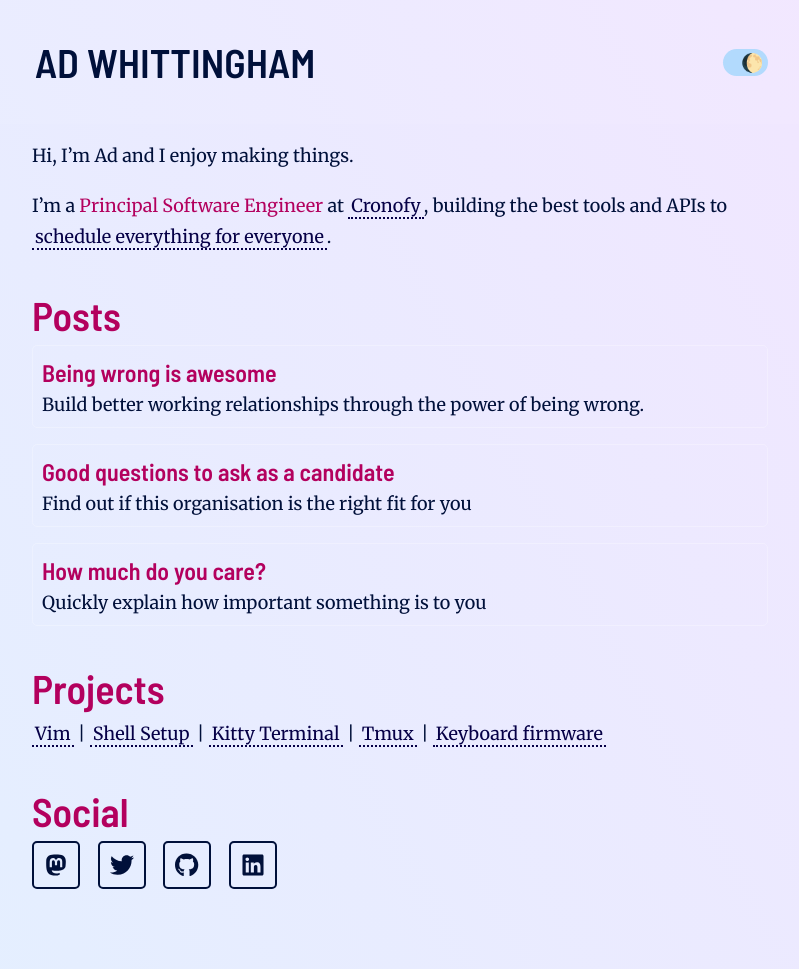
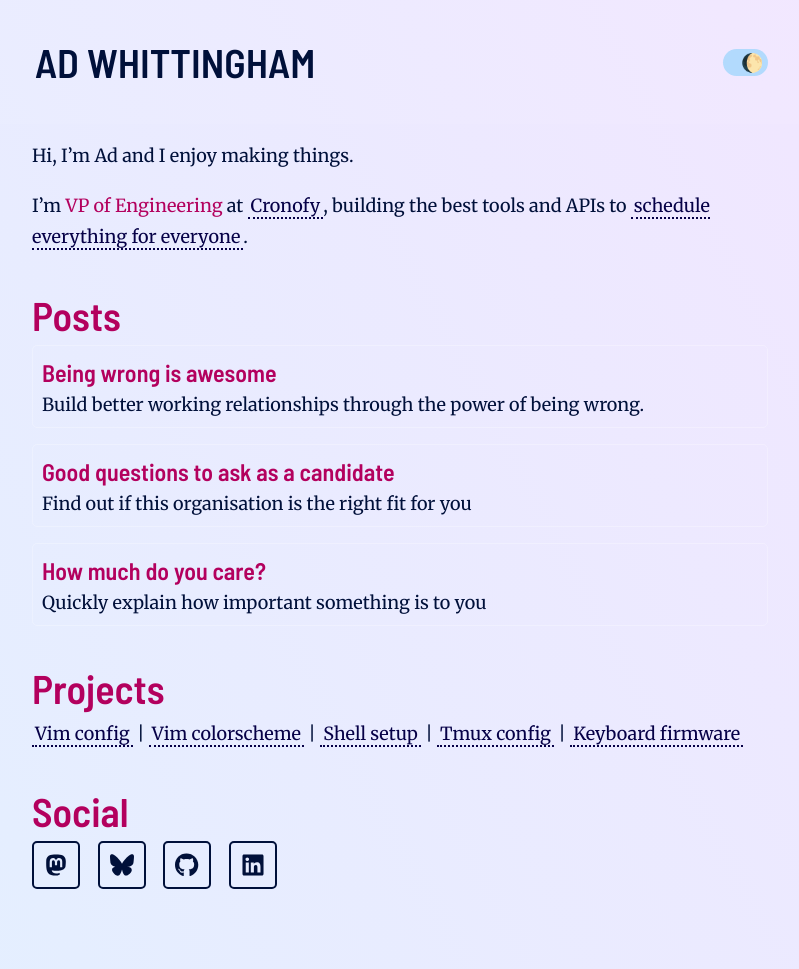
Before and after one commit to AdamWhittingham/personal-site, a Jekyll site: the page built from index.md, in a window 1280 px wide. Shown: the whole page, without its empty margins (240-1039 px from the left). Built offline with Jekyll 4.4.1, drawn with Linux system fonts in a browser that asks for light colours.

```diff
--- a/index.md
+++ b/index.md
@@ -7,7 +7,7 @@ canonical_url: https://adam.whittingham.dev
 
 Hi, I'm Ad and I enjoy making things.
 
-I'm a <em>Principal Software Engineer</em> at <a href="https://cronofy.com">Cronofy</a>, building the best tools and APIs to <a href="https://cronofy.com">schedule everything for everyone</a>.
+I'm <em>VP of Engineering</em> at <a href="https://cronofy.com">Cronofy</a>, building the best tools and APIs to <a href="https://cronofy.com">schedule everything for everyone</a>.
 
 # Posts
 
@@ -22,13 +22,13 @@ I'm a <em>Principal Software Engineer</em> at <a href="https://cronofy.com">Cron
 
 # Projects
 
-[Vim](https://github.com/AdamWhittingham/vim-config)
+[Vim config](https://github.com/AdamWhittingham/vim-config)
 |
-[Shell Setup](https://github.com/AdamWhittingham/adshell)
+[Vim colorscheme](https://github.com/AdamWhittingham/vim-adcode-theme)
 |
-[Kitty Terminal](https://github.com/AdamWhittingham/adshell/blob/master/config/kitty/kitty.conf)
+[Shell setup](https://github.com/AdamWhittingham/adshell)
 |
-[Tmux](https://github.com/AdamWhittingham/tmux-config)
+[Tmux config](https://github.com/AdamWhittingham/tmux-config)
 |
 [Keyboard firmware](https://github.com/AdamWhittingham/keyboards)
 
@@ -39,8 +39,8 @@ I'm a <em>Principal Software Engineer</em> at <a href="https://cronofy.com">Cron
     <svg xmlns="http://www.w3.org/2000/svg" viewBox="0 0 448 512"><!-- Font Awesome Pro 5.15.4 by @fontawesome - https://fontawesome.com License - https://fontawesome.com/license (Commercial License) --><path d="M433 179.11c0-97.2-63.71-125.7-63.71-125.7-62.52-28.7-228.56-28.4-290.48 0 0 0-63.72 28.5-63.72 125.7 0 115.7-6.6 259.4 105.63 289.1 40.51 10.7 75.32 13 103.33 11.4 50.81-2.8 79.32-18.1 79.32-18.1l-1.7-36.9s-36.31 11.4-77.12 10.1c-40.41-1.4-83-4.4-89.63-54a102.54 102.54 0 0 1-.9-13.9c85.63 20.9 158.65 9.1 178.75 6.7 56.12-6.7 105-41.3 111.23-72.9 9.8-49.8 9-121.5 9-121.5zm-75.12 125.2h-46.63v-114.2c0-49.7-64-51.6-64 6.9v62.5h-46.33V197c0-58.5-64-56.6-64-6.9v114.2H90.19c0-122.1-5.2-147.9 18.41-175 25.9-28.9 79.82-30.8 103.83 6.1l11.6 19.5 11.6-19.5c24.11-37.1 78.12-34.8 103.83-6.1 23.71 27.3 18.4 53 18.4 175z"/></svg>
   </a>
 
-  <a href="https://twitter.com/adamwhittingham" aria-label="View Adam's Twitter profile">
-    <svg xmlns="http://www.w3.org/2000/svg" viewBox="0 0 512 512"><!-- Font Awesome Pro 5.15.4 by @fontawesome - https://fontawesome.com License - https://fontawesome.com/license (Commercial License) --><path d="M459.37 151.716c.325 4.548.325 9.097.325 13.645 0 138.72-105.583 298.558-298.558 298.558-59.452 0-114.68-17.219-161.137-47.106 8.447.974 16.568 1.299 25.34 1.299 49.055 0 94.213-16.568 130.274-44.832-46.132-.975-84.792-31.188-98.112-72.772 6.498.974 12.995 1.624 19.818 1.624 9.421 0 18.843-1.3 27.614-3.573-48.081-9.747-84.143-51.98-84.143-102.985v-1.299c13.969 7.797 30.214 12.67 47.431 13.319-28.264-18.843-46.781-51.005-46.781-87.391 0-19.492 5.197-37.36 14.294-52.954 51.655 63.675 129.3 105.258 216.365 109.807-1.624-7.797-2.599-15.918-2.599-24.04 0-57.828 46.782-104.934 104.934-104.934 30.213 0 57.502 12.67 76.67 33.137 23.715-4.548 46.456-13.32 66.599-25.34-7.798 24.366-24.366 44.833-46.132 57.827 21.117-2.273 41.584-8.122 60.426-16.243-14.292 20.791-32.161 39.308-52.628 54.253z"/></svg>
+  <a href="https://bsky.app/profile/adamwhittingham.bsky.social" aria-label="View Adam's Bluesky profile">
+    <svg xmlns="http://www.w3.org/2000/svg" viewBox="0 0 576 512"><!--!Font Awesome Free 6.6.0 by @fontawesome - https://fontawesome.com License - https://fontawesome.com/license/free Copyright 2024 Fonticons, Inc.--><path d="M407.8 294.7c-3.3-.4-6.7-.8-10-1.3c3.4 .4 6.7 .9 10 1.3zM288 227.1C261.9 176.4 190.9 81.9 124.9 35.3C61.6-9.4 37.5-1.7 21.6 5.5C3.3 13.8 0 41.9 0 58.4S9.1 194 15 213.9c19.5 65.7 89.1 87.9 153.2 80.7c3.3-.5 6.6-.9 10-1.4c-3.3 .5-6.6 1-10 1.4C74.3 308.6-9.1 342.8 100.3 464.5C220.6 589.1 265.1 437.8 288 361.1c22.9 76.7 49.2 222.5 185.6 103.4c102.4-103.4 28.1-156-65.8-169.9c-3.3-.4-6.7-.8-10-1.3c3.4 .4 6.7 .9 10 1.3c64.1 7.1 133.6-15.1 153.2-80.7C566.9 194 576 75 576 58.4s-3.3-44.7-21.6-52.9c-15.8-7.1-40-14.9-103.2 29.8C385.1 81.9 314.1 176.4 288 227.1z"/></svg>
   </a>
 
   <a href="https://github.com/AdamWhittingham" aria-label="View Adam's Github profile">
```
